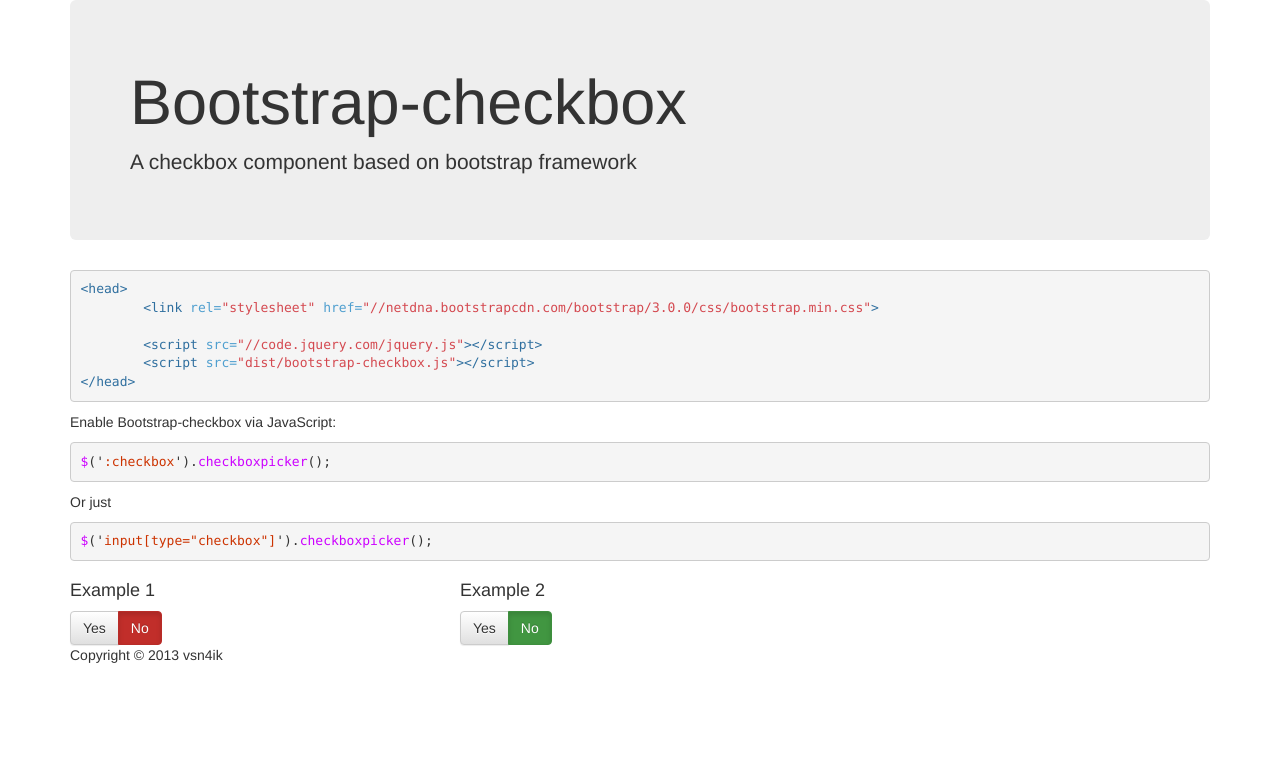
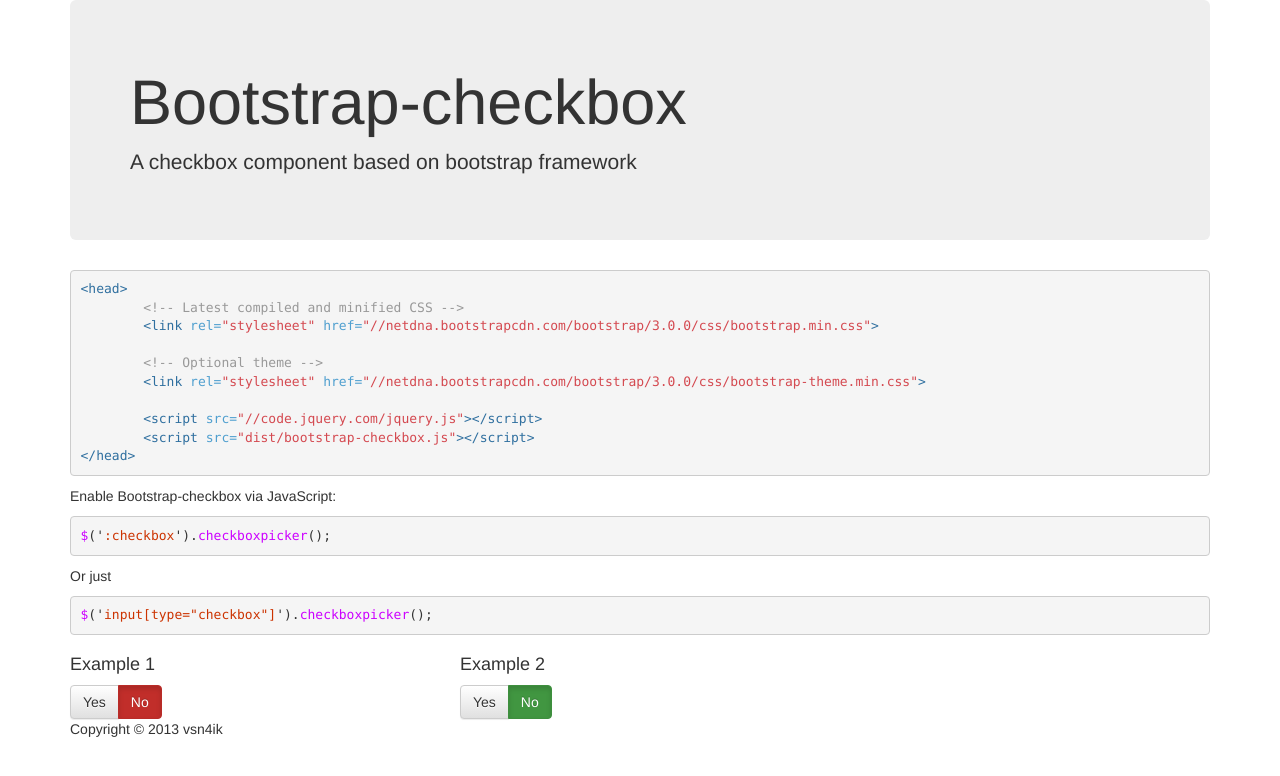
Before and after one commit to vsn4ik/bootstrap-checkbox, a Jekyll site: the page built from index.html, in a window 1280 px wide. Shown: the top 776 px of the page. Built offline with Jekyll 4.4.1, drawn with Linux system fonts in a browser that asks for light colours; nearby versions of some CDN libraries.

Commit message:
Update docs

```diff
--- a/_includes/head.html
+++ b/_includes/head.html
@@ -7,11 +7,11 @@
 
 	<title>{{ page.title }}</title>
 
-	<link rel="stylesheet" href="//netdna.bootstrapcdn.com/bootstrap/3.0.0/css/bootstrap.min.css">
-	<link rel="stylesheet" href="//netdna.bootstrapcdn.com/bootstrap/3.0.0/css/bootstrap-theme.min.css">
+	<link rel="stylesheet" href="https://netdna.bootstrapcdn.com/bootstrap/3.0.0/css/bootstrap.min.css">
+	<link rel="stylesheet" href="https://netdna.bootstrapcdn.com/bootstrap/3.0.0/css/bootstrap-theme.min.css">
 	<link rel="stylesheet" href="./assets/css/pygments-manni.css">
 
-	<script src="//code.jquery.com/jquery.min.js"></script>
+	<script src="https://code.jquery.com/jquery.min.js"></script>
 	<script src="./dist/bootstrap-checkbox.js"></script>
 	<script src="./assets/js/index.js"></script>
 </head>
--- a/index.html
+++ b/index.html
@@ -7,7 +7,11 @@ title: Bootstrap-checkbox
 	<div class="col-sm-12">
 {% highlight html %}
 <head>
+	<!-- Latest compiled and minified CSS -->
 	<link rel="stylesheet" href="//netdna.bootstrapcdn.com/bootstrap/3.0.0/css/bootstrap.min.css">
+
+	<!-- Optional theme -->
+	<link rel="stylesheet" href="//netdna.bootstrapcdn.com/bootstrap/3.0.0/css/bootstrap-theme.min.css">
 
 	<script src="//code.jquery.com/jquery.js"></script>
 	<script src="dist/bootstrap-checkbox.js"></script>
```
